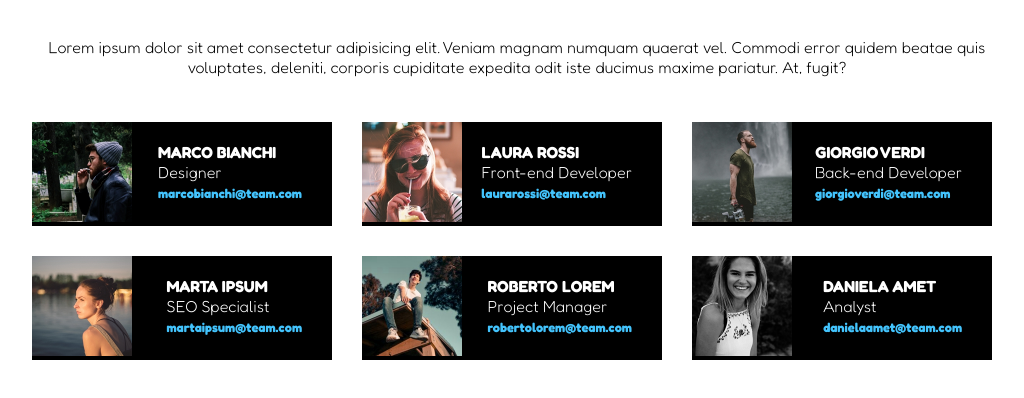
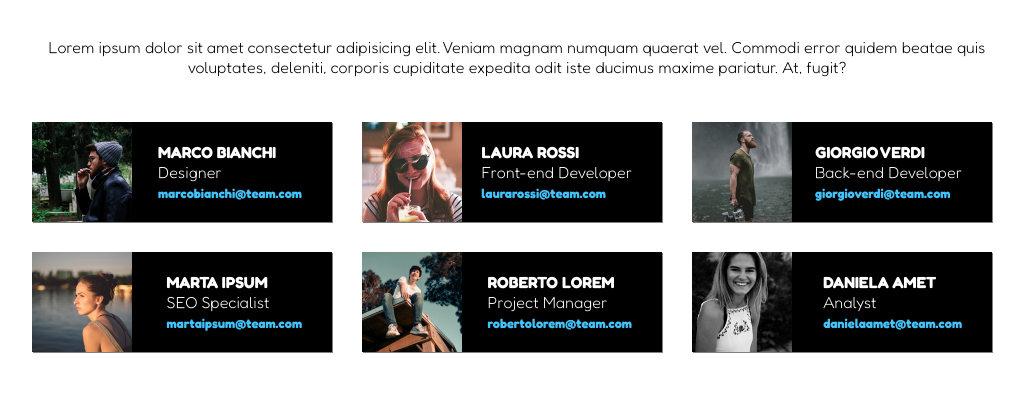
Before and after one commit to KevinZucca/html-css-float-cards, a plain HTML site: page index.html in a window 1280 px wide. Shown: the part 62-460 px from the top of the page, without its empty margins (123-1147 px from the left). Drawn offline with Linux system fonts and the light colour scheme.

Commit message:
Adding clearfix

```diff
--- a/style.css
+++ b/style.css
@@ -22,12 +22,22 @@ section p  {
     margin-bottom: 30px;
 }
 
+
+
+.clearfix::after {
+    content: "";
+    display: block;
+    clear: both;
+}
+
 .figure {
     background-color: black;
     width: 30%;
     color: white;
     float: left;
     margin: 15px;
+    box-shadow: 1px 1px rgba(0, 0, 0, 0.5);
+    height: 100px;
 }
 
 .figure .photo {
```
